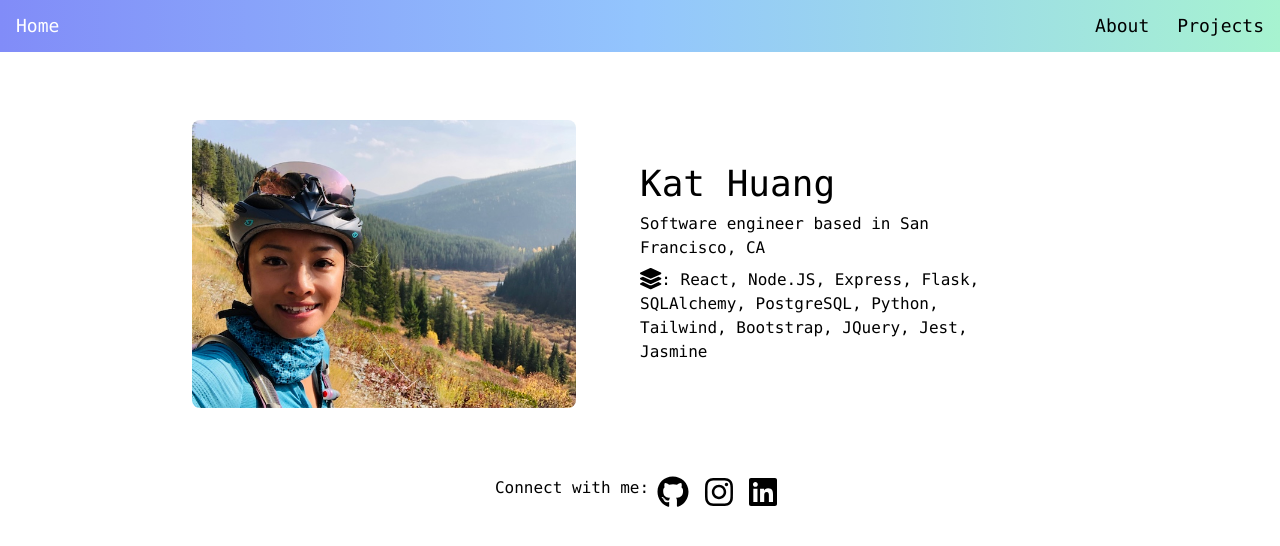
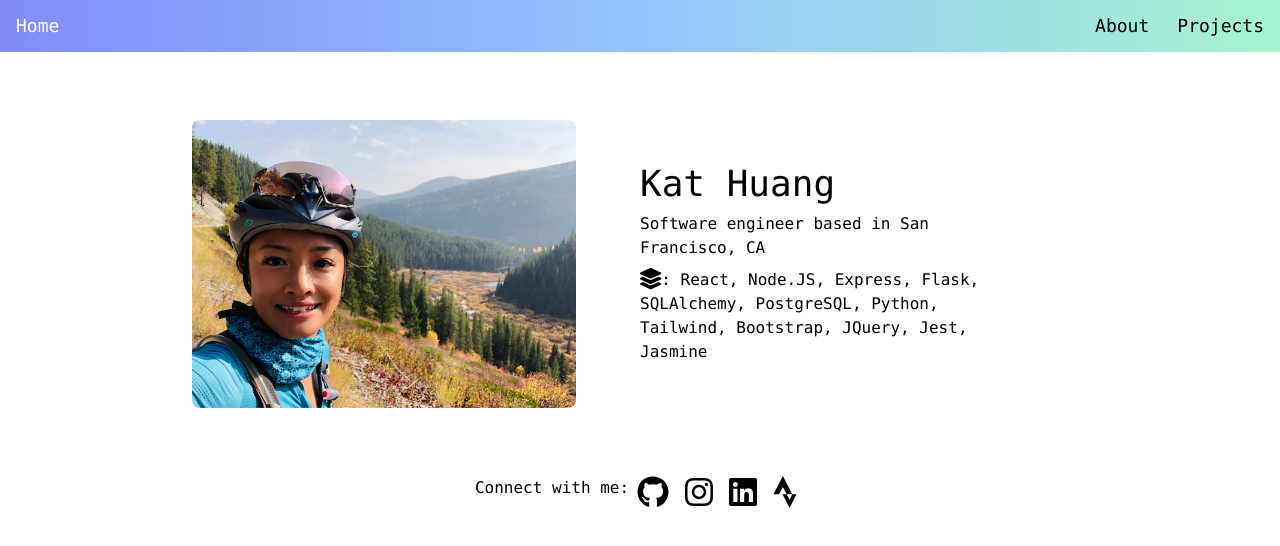
Before and after one commit to kathythekat/personal-site, a React (Create React App) app: page / in a window 1280 px wide. Shown: the top 546 px of the page. Built offline with nearby package versions, Linux system fonts and the light colour scheme.

Commit message:
added hover effect for projs

```diff
--- a/src/ConnectIcons.js
+++ b/src/ConnectIcons.js
@@ -3,11 +3,13 @@ import {
   faGithub,
   faInstagram,
   faLinkedin,
+  faStrava,
 } from "@fortawesome/free-brands-svg-icons";
 
 const githubIcon = <FontAwesomeIcon icon={faGithub} size="2x" />;
 const instagramIcon = <FontAwesomeIcon icon={faInstagram} size="2x" />;
 const linkedinIcon = <FontAwesomeIcon icon={faLinkedin} size="2x" />;
+const stravaIcon = <FontAwesomeIcon icon={faStrava} size="2x" />;
 
 const icons = [
   { icon: githubIcon, url: "https://github.com/kathythekat" },
@@ -16,6 +18,7 @@ const icons = [
     icon: linkedinIcon,
     url: "https://www.linkedin.com/in/kat-huang-599b6a66/",
   },
+  { icon: stravaIcon, url: "https://www.strava.com/athletes/46730453" },
 ];
 
 function ConnectIcons() {
--- a/src/ProjectImage.js
+++ b/src/ProjectImage.js
@@ -1,7 +1,7 @@
 function ProjectImage({ img }) {
   return (
     <div
-      className="bg-cover bg-no-repeat bg-center rounded-lg w-80 h-60 lg:w-96 lg:h-72 shadow-lg my-4"
+      className="bg-cover bg-no-repeat bg-center rounded-lg w-80 h-60 lg:w-96 lg:h-72 shadow-lg my-4 transform lg:hover:translate-y-1"
       style={{ backgroundImage: `url(${img})` }}
     ></div>
   );
```
